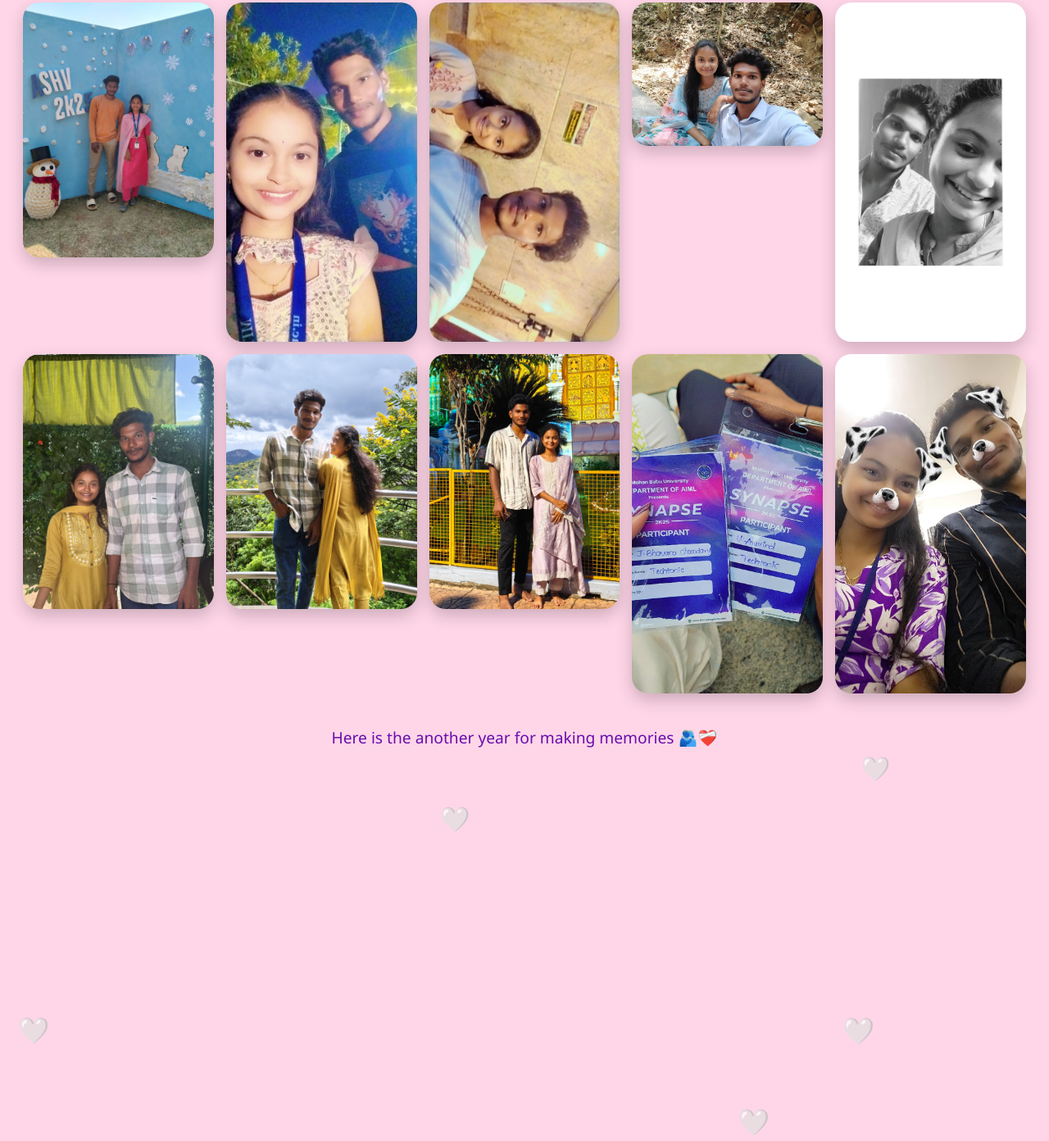
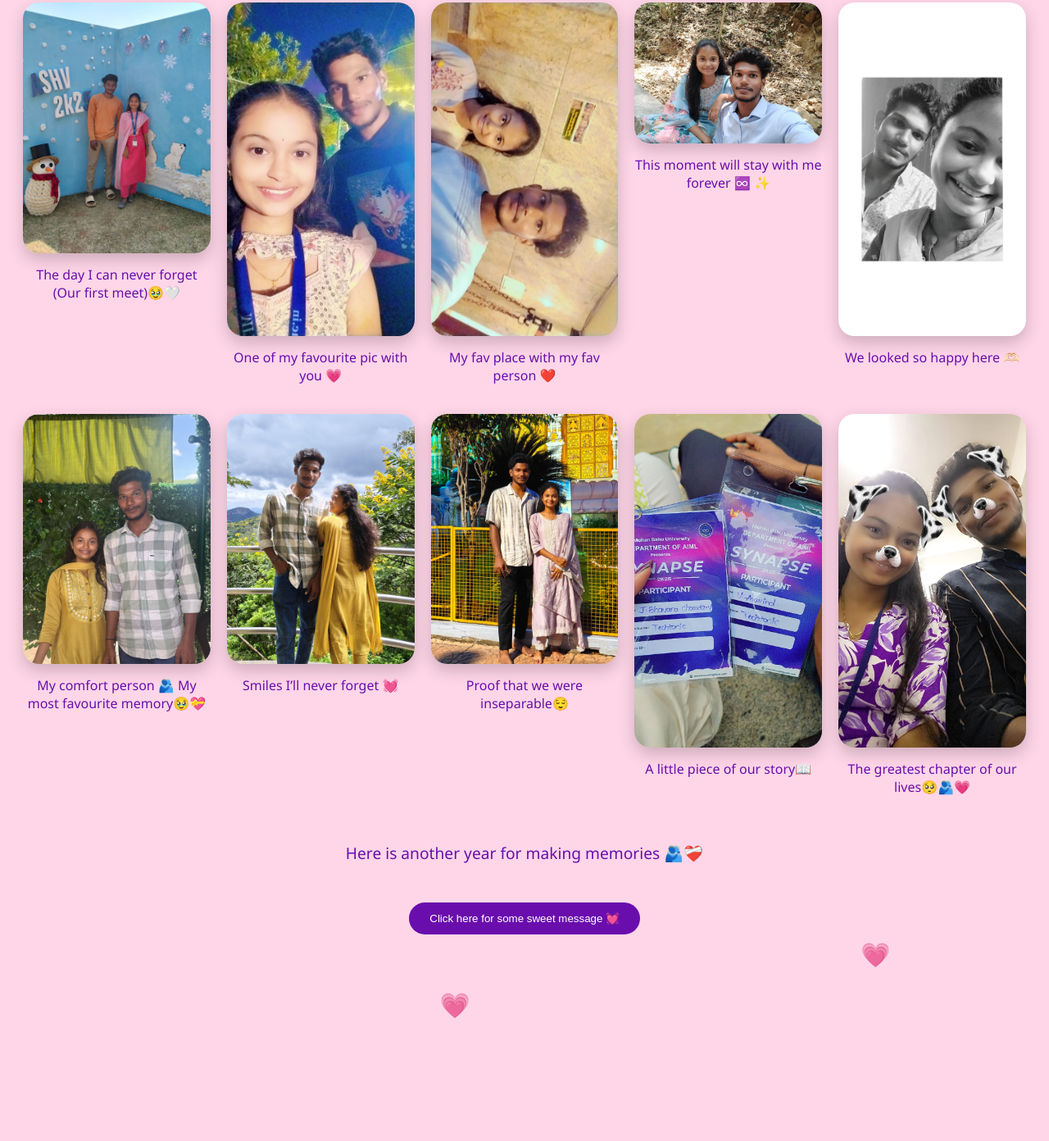
Before and after one commit to 24691A3132/Birthdaypage-, a plain HTML site: page memories.html in a window 1280 px wide. Shown: the part 129-1521 px from the top of the page at 82% size. Drawn offline with Linux system fonts and the light colour scheme.

Commit message:
Add files via upload

```diff
--- a/memories.html
+++ b/memories.html
@@ -1,8 +1,8 @@
 <!DOCTYPE html>
 <html>
 <head>
+<meta name="viewport" content="width=device-width, initial-scale=1.0">
 <title>Our Memories 🤍</title>
-<meta name="viewport" content="width=device-width, initial-scale=1.0">
 
 <style>
 body {
@@ -16,11 +16,18 @@ body {
     transition: opacity 1s ease;
 }
 
+h1 {
+    margin-bottom: 30px;
+}
+
 .gallery {
     display: grid;
     grid-template-columns: repeat(auto-fit, minmax(200px, 1fr));
-    gap: 15px;
-    margin-top: 30px;
+    gap: 20px;
+}
+
+.photo-box {
+    text-align: center;
 }
 
 .gallery img {
@@ -34,14 +41,34 @@ body {
     transform: scale(1.05);
 }
 
+.caption {
+    margin-top: 10px;
+    font-size: 1rem;
+    color: #6a0dad;
+}
+
 .footer-text {
     margin-top: 40px;
     font-size: 1.2rem;
 }
 
+button {
+    margin-top: 20px;
+    padding: 12px 25px;
+    border: none;
+    border-radius: 30px;
+    background-color: #6a0dad;
+    color: white;
+    cursor: pointer;
+    transition: 0.3s;
+}
+
+button:hover {
+    transform: scale(1.1);
+}
+
 .heart {
     position: absolute;
-    color: #ff69b4;
     animation: floatUp 6s linear infinite;
     opacity: 0.7;
 }
@@ -58,20 +85,66 @@ body {
 <h1>Our Memories 📸💗</h1>
 
 <div class="gallery">
+
+    <div class="photo-box">
         <img src="photo1.jpg">
+        <p class="caption">The day I can never forget (Our first meet)🥹🤍</p>
+    </div>
+
+    <div class="photo-box">
         <img src="photo2.jpg">
+        <p class="caption">One of my favourite pic with you 💗</p>
+    </div>
+
+    <div class="photo-box">
         <img src="photo3.jpg">
+        <p class="caption">My fav place with my fav person ❤️</p>
+    </div>
+
+    <div class="photo-box">
         <img src="photo4.jpg">
+        <p class="caption">This moment will  stay with me  forever ♾️ ✨</p>
+    </div>
+
+    <div class="photo-box">
         <img src="photo5.jpg">
+        <p class="caption">We looked so happy here 🫶🏻</p>
+    </div>
+
+    <div class="photo-box">
         <img src="photo6.jpg">
+        <p class="caption">My comfort person 🫂
+My most favourite memory🥹💝</p>
+    </div>
+
+    <div class="photo-box">
         <img src="photo7.jpg">
+        <p class="caption">Smiles I’ll never forget 💓</p>
+    </div>
+
+    <div class="photo-box">
         <img src="photo8.jpg">
+        <p class="caption">Proof that we were inseparable😌 </p>
+    </div>
+
+    <div class="photo-box">
         <img src="photo9.jpg">
+        <p class="caption">A little piece of our story📖</p>
+    </div>
+
+    <div class="photo-box">
         <img src="photo10.jpg">
+        <p class="caption">The greatest chapter of our lives🥺🫂💗</p>
+    </div>
+
 </div>
 
 <div class="footer-text">
-    Here is the another year for making memories 🫂❤️‍🩹
+    Here is another year for making memories 🫂❤️‍🩹
+    <br><br>
+    <button onclick="window.location.href='sweet.html'">
+        Click here for some sweet message 💓
+    </button>
 </div>
 
 <script>
@@ -84,7 +157,7 @@ function createHearts() {
     setInterval(() => {
         const heart = document.createElement("div");
         heart.className = "heart";
-        heart.innerHTML = "🤍";
+        heart.innerHTML = "💗";
         heart.style.left = Math.random() * 100 + "vw";
         heart.style.fontSize = (Math.random() * 20 + 15) + "px";
         heart.style.animationDuration = (Math.random() * 3 + 3) + "s";
```
Lines whose indentation alone changed are shown as unchanged.
